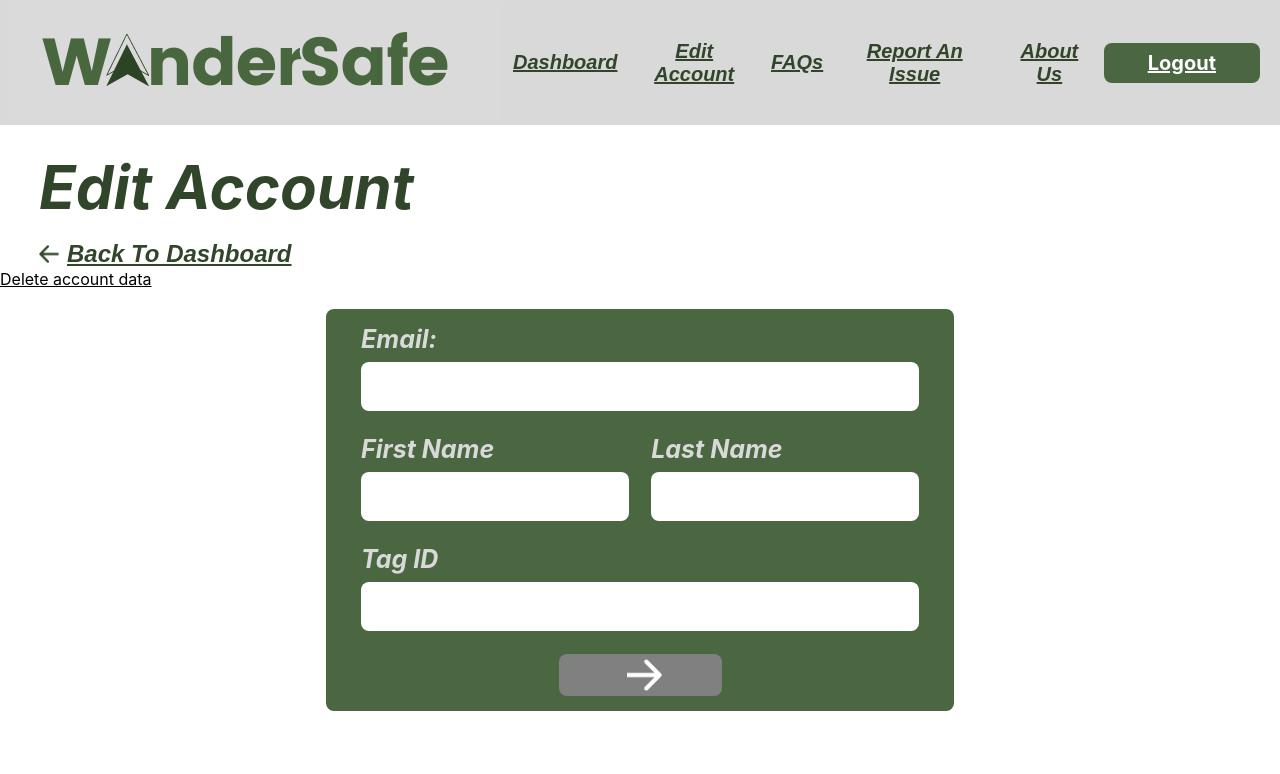
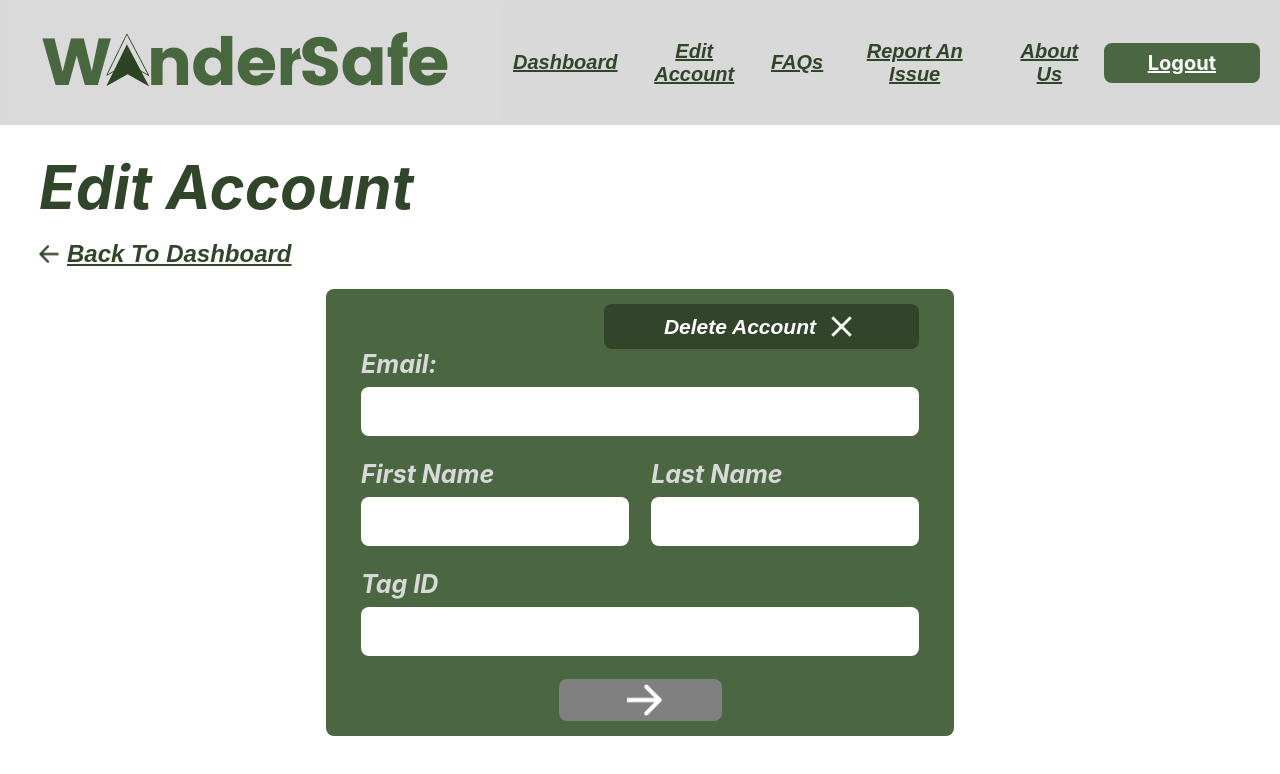
Before and after one commit to sarah-raisuddin/hiker-portal, a React (Create React App) app: page /edit-account in a window 1280 px wide. Shown: the top 774 px of the page. Built offline with nearby package versions, Linux system fonts and the light colour scheme; no server answers; sample sign-in values are in the browser's storage.

Commit message:
delete account control now in edit account form as button

```diff
--- a/src/App.scss
+++ b/src/App.scss
@@ -673,6 +673,11 @@ label {
     @include body-styles();
   }
 
+  &-delete {
+    display: flex;
+    justify-content: right;
+  }
+
   .two-col-inputs {
     display: flex;
     justify-content: space-between;
--- a/src/pages/edit-account.js
+++ b/src/pages/edit-account.js
@@ -187,9 +187,6 @@ function EditAccount() {
     <div className="edit-account">
       <PageHeader text={"Edit Account"} />
       <BackToDashboard />
-      <a className="delete-data" onClick={() => setDeleteAcc(true)}>
-        Delete account data
-      </a>
       {deleteAcc && (
         <PopUpOption
           title="Delete Account Data"
@@ -224,6 +221,13 @@ function EditAccount() {
         }
       >
         <div className="edit-account-body">
+          <div className="edit-account-delete">
+            <SubmissionButton
+              text="Delete Account"
+              handleSubmit={() => setDeleteAcc(true)}
+              specialIcon={cancelIcon}
+            ></SubmissionButton>
+          </div>
           <DisplayText label="Email:" value={email} />
           <div className="two-col-inputs">
             <InputText
```
